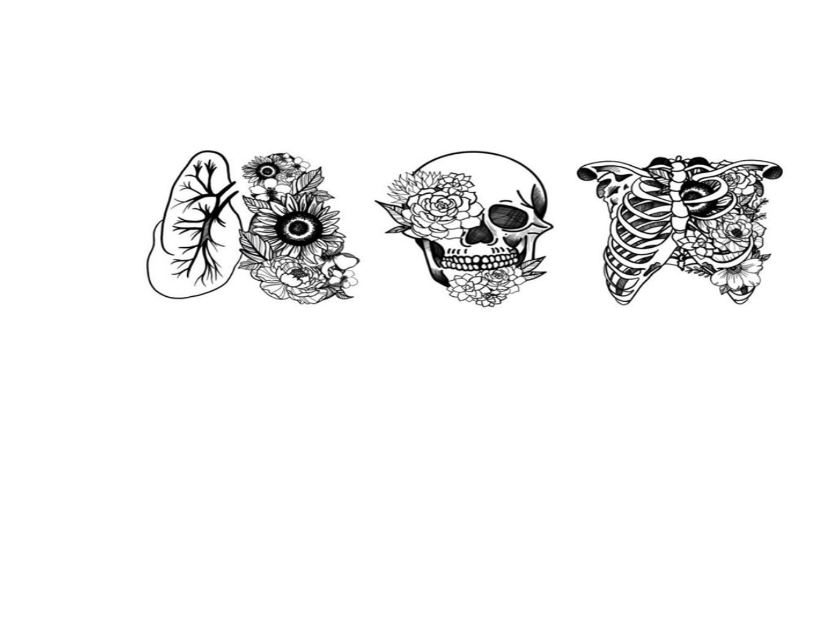
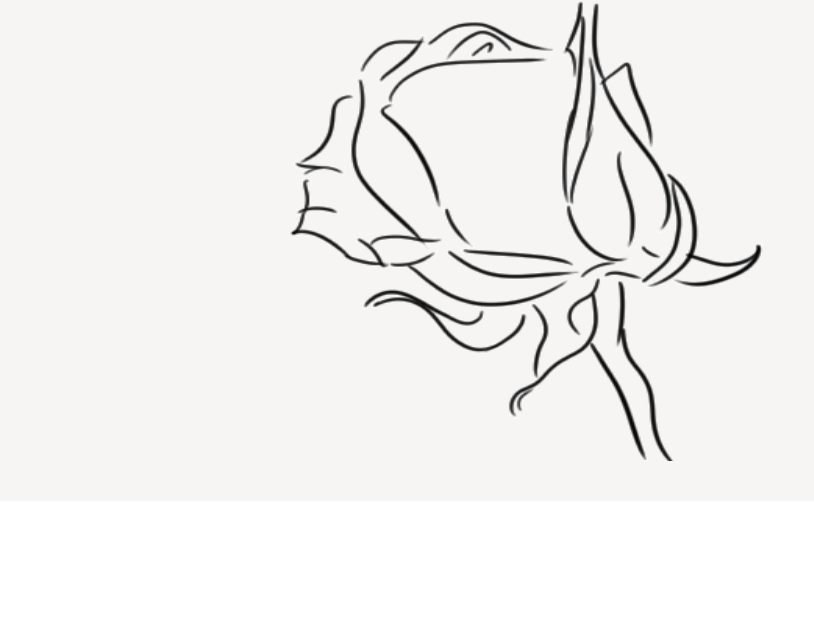
Before and after one commit to josephineschlegel/high-five, a plain HTML site: page index.html in a window 1280 px wide. Shown: the part 182-800 px from the top of the page, without its empty margins (173-987 px from the left). Drawn offline with Linux system fonts and the light colour scheme; a web font is replaced by a local one.

Commit message:
adding background colour to header and placeholder

```diff
--- a/index.html
+++ b/index.html
@@ -9,7 +9,7 @@
 </head>
 
 <body>
-    <header>
+    <header class="home-header">
         <h1 class="main-title">These Happy Doodles</h1>
           <nav>
         <ul class="nav-bar">
@@ -19,9 +19,10 @@
   <li class="navigation"><a href="about.html">About</a></li>
 </ul>
         </nav>
-        <img class="banner" src="imgs/placeholder3.jpg">
+        <img class="banner" src="imgs/placeholder4.gif">
 
     </header>
+
 
     <footer>
 
--- a/style.css
+++ b/style.css
@@ -35,13 +35,18 @@ nav a:hover {
 }
 /*BANNER*/
 .banner {
-    width: 70%;
+    width: 60%;
     margin-left: auto;
     margin-right: auto;
     display: flex;
     height: 460px;
 }
 /*INDEX PAGE*/
+.home-header {
+    background-color: #f6f5f3;
+    padding-bottom: 40px;
+    margin: 20px;
+}
 /*INDEX PAGE MEDIA QUERIES*/
 /*SHOP PAGE*/
 /*SHOP PAGE MEDIA QUERIES*/
```
Also changed, not shown: imgs/placeholder4.gif (added).
